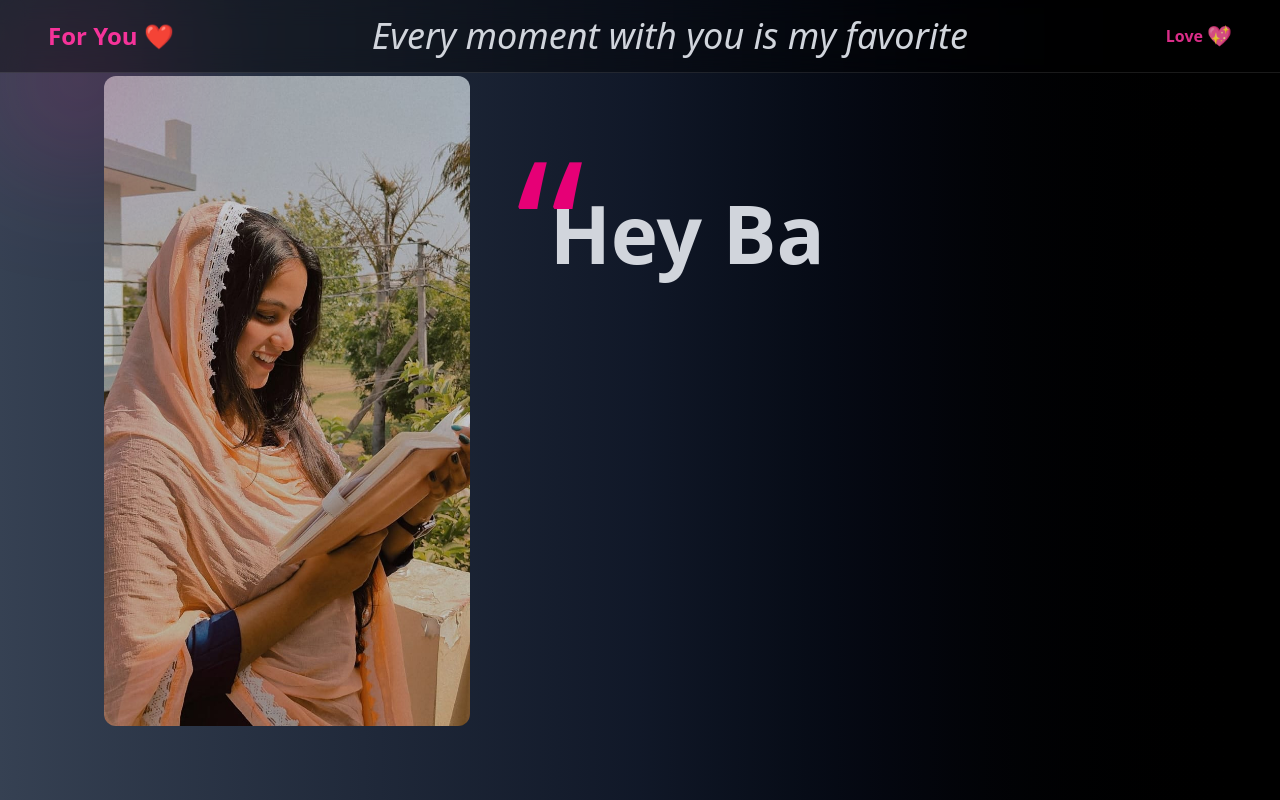
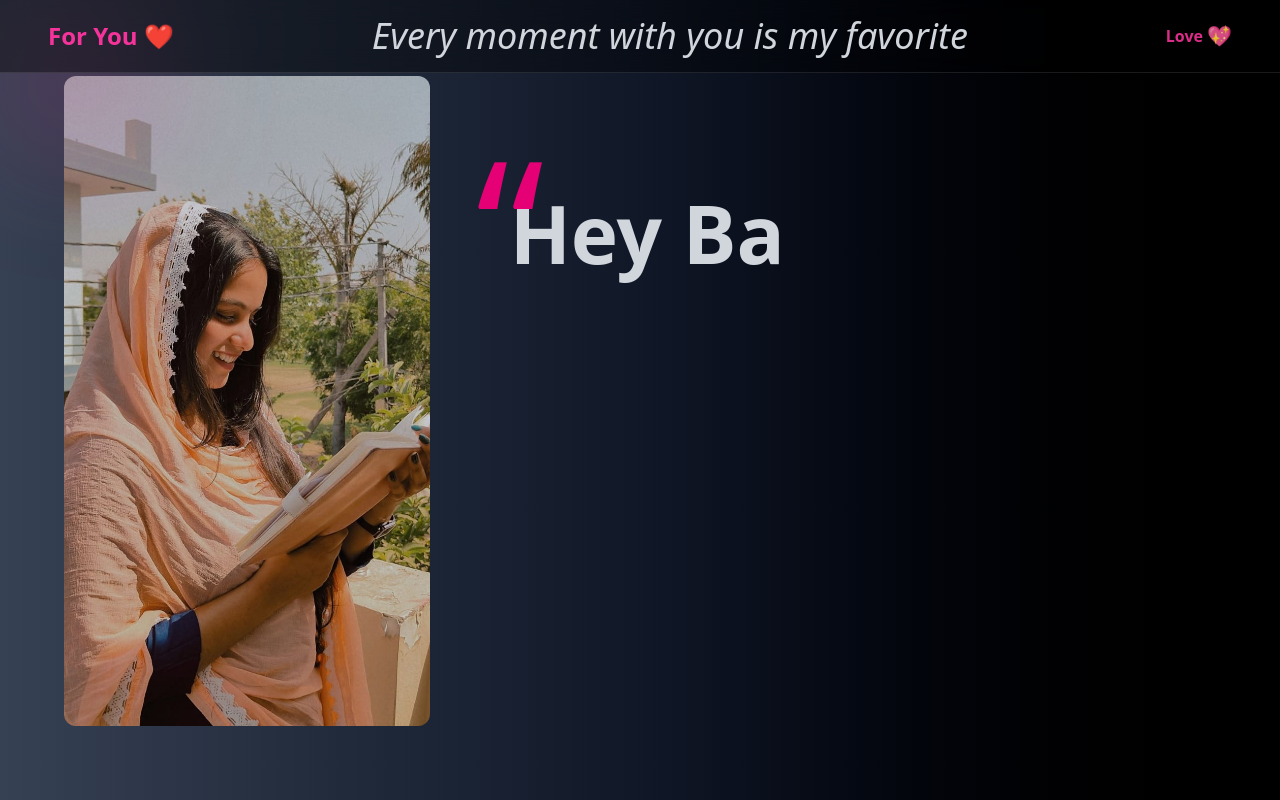
Before and after one commit to syedali-110/new-year, a React (Vite) app: page / in a window 1280 px wide. Shown: the top 800 px of the page. Built offline with nearby package versions, Linux system fonts and the light colour scheme.

Commit message:
Normalize line endings

```diff
--- a/src/App.jsx
+++ b/src/App.jsx
@@ -53,11 +53,11 @@ export default function Hero() {
   }, [currentChar, currentLine]);
 
   return (
-    <div className="min-h-screen bg-gradient-to-r from-gray-700 via-gray-900 to-black text-white overflow-hidden transition-transform duration-300">
+    <div className="min-h-screen bg-gradient-to-r from-gray-700 via-gray-900 to-black text-white overflow-x-hidden transition-transform duration-300">
       <Navbar />
 
       {/* ================= HERO SECTION ================= */}
-      <section className="max-w-[1200px] mx-auto px-6 md:px-16 pt-20 md:pt-19 flex flex-col md:flex-row gap-10 md:gap-20 items-center relative">
+      <section className="max-w-[1400px] mx-auto px-6 md:px-16 pt-20 md:pt-19 flex flex-col md:flex-row gap-10 md:gap-20 items-center relative">
         {/* IMAGE - LEFT */}
         <div className="flex-shrink-0">
           <img
@@ -86,7 +86,7 @@ export default function Hero() {
       </section>
 
       {/* ================= QUOTE + IMAGE ================= */}
-      <section className="max-w-[1300px] mx-auto px-6 md:px-16 mt-20 md:mt-40 flex flex-col-reverse md:flex-row gap-10 md:gap-20 items-center">
+      <section className="max-w-[1400px] mx-auto px-6 md:px-16 mt-20 md:mt-40 flex flex-col-reverse md:flex-row gap-10 md:gap-20 items-center">
         <div className="backdrop-blur-xl bg-white/5 border border-white/10 rounded-2xl p-8 shadow-2xl">
           <h2 className="text-3xl sm:text-4xl md:text-[70px] text-gray-300 font-extrabold mb-4 md:mb-6">
             Your Gestures
@@ -137,7 +137,7 @@ export default function Hero() {
       </section>
 
       {/* ================= FINAL IMAGE + TEXT ================= */}
-      <section className="max-w-[1300px] mx-auto px-6 md:px-16 mt-20 md:mt-48 mb-20 md:mb-32 flex flex-col md:flex-row gap-10 md:gap-24 items-center">
+      <section className="max-w-[1400px] mx-auto px-6 md:px-16 mt-20 md:mt-48 mb-20 md:mb-32 flex flex-col md:flex-row gap-10 md:gap-24 items-center">
         <div className="backdrop-blur-xl bg-white/5 border border-white/10 rounded-2xl p-8 shadow-2xl">
           <h2 className="text-3xl sm:text-4xl md:text-[70px] text-gray-300 font-extrabold mb-4 md:mb-6 flex items-center gap-2 md:gap-4">
             Your Beauty ❤️
```
